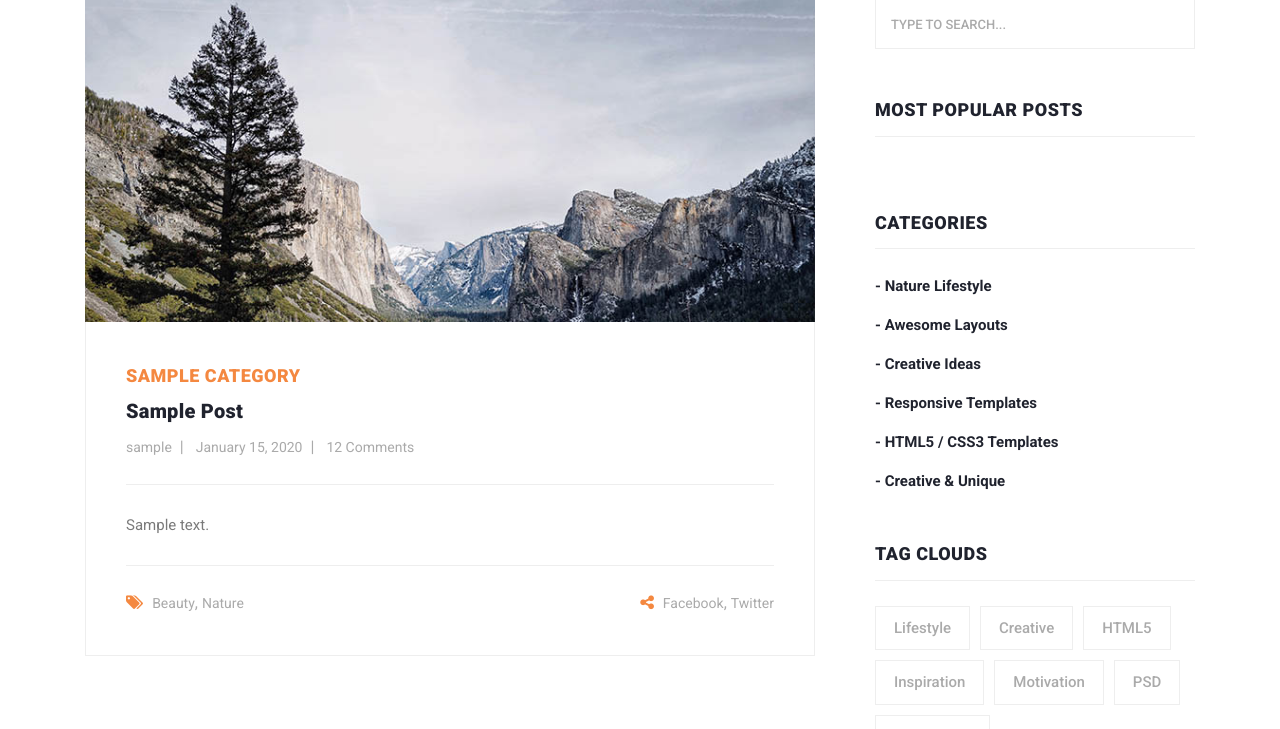
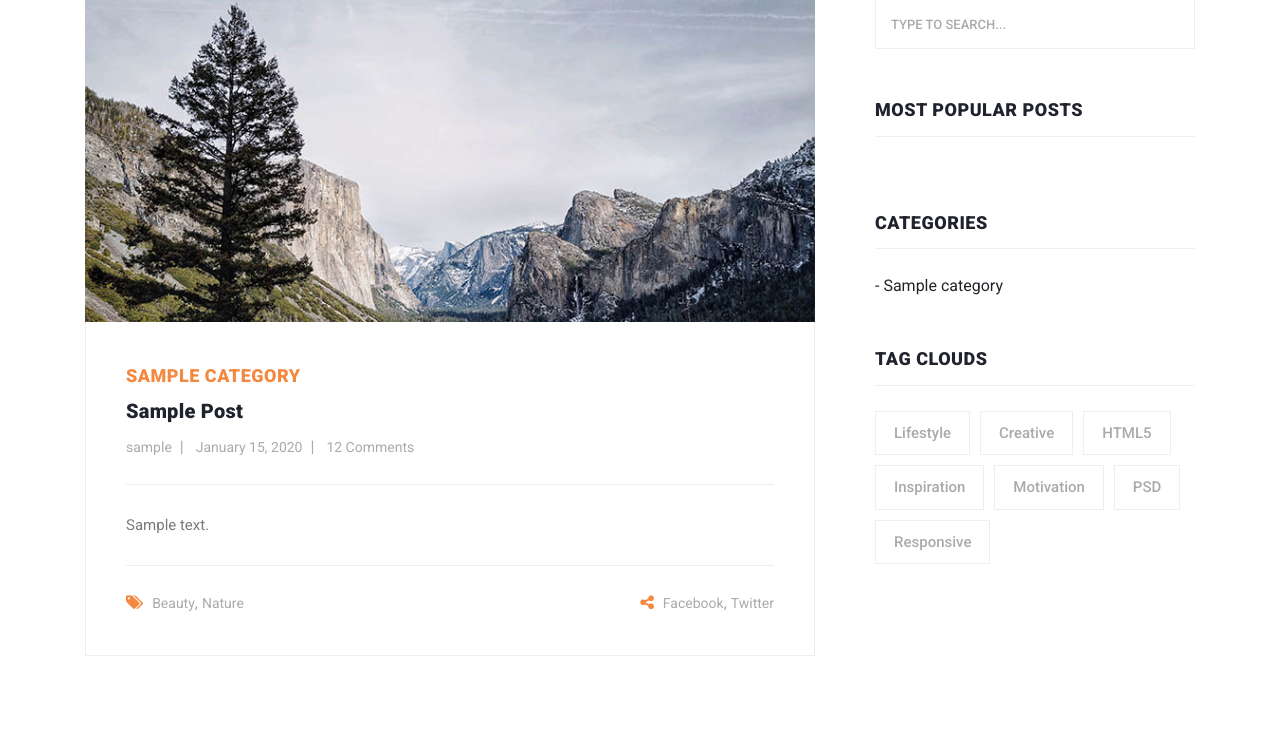
Before and after one commit to nikolai-sh/Blog, a Django app: page /blog/ in a window 1280 px wide. Shown: the part 494-1223 px from the top of the page. Run offline with Django 3.2, Linux system fonts and the light colour scheme; tables that the repository leaves empty hold one stand-in row (values such as "Sample post"); some libraries are stand-ins or nearby versions.

Commit message:
Add categories to view and in blog-home

```diff
--- a/blog/templates/blog/blog_home.html
+++ b/blog/templates/blog/blog_home.html
@@ -107,12 +107,12 @@
                         </div>
                         <div class="content">
                           <ul>
-                            {% for post in most_popular_posts %}
+                            <!-- {% for post in most_popular_posts %}
                               <li><a href="post-details.html">
                                 <h5>{{ post.title }}</h5>
                                 <span>{{ post.date_posted | date:"F d, Y"  }}</span>
                               </a></li>
-                            {% endfor %}
+                            {% endfor %} -->
                           </ul>
                         </div>
                       </div>
@@ -124,12 +124,9 @@
                         </div>
                         <div class="content">
                           <ul>
-                            <li><a href="#">- Nature Lifestyle</a></li>
-                            <li><a href="#">- Awesome Layouts</a></li>
-                            <li><a href="#">- Creative Ideas</a></li>
-                            <li><a href="#">- Responsive Templates</a></li>
-                            <li><a href="#">- HTML5 / CSS3 Templates</a></li>
-                            <li><a href="#">- Creative &amp; Unique</a></li>
+                            {% for category in categories %}
+                            <li><a href="#"></a>- {{ category.name }}</li>
+                            {% endfor %}
                           </ul>
                         </div>
                       </div>
--- a/blog/views.py
+++ b/blog/views.py
@@ -1,4 +1,4 @@
-from blog.models import Post
+from blog.models import Post, Category
 from django.shortcuts import render
 from django.views.generic import (ListView,
                                   DetailView,
@@ -15,8 +15,18 @@ class PostListView(ListView):
 
     def get_context_data(self, **kwargs):
         context = super().get_context_data(**kwargs)
+        categories = Category.objects.all()
+        context['categories'] = categories
         # context['most_popular_posts'] = Post.objects.order_by('visit_post')[:3] #TODO get three most popular posts
         return context
 
+
 class PostDetailView(DetailView):
     model = Post
+
+
+# class CategoryListView(ListView):
+#     model = Category
+#     template_name = "blog/blog_home.html"
+#     context_object_name = 'categories'
+#     print(Category.objects.all())
```
